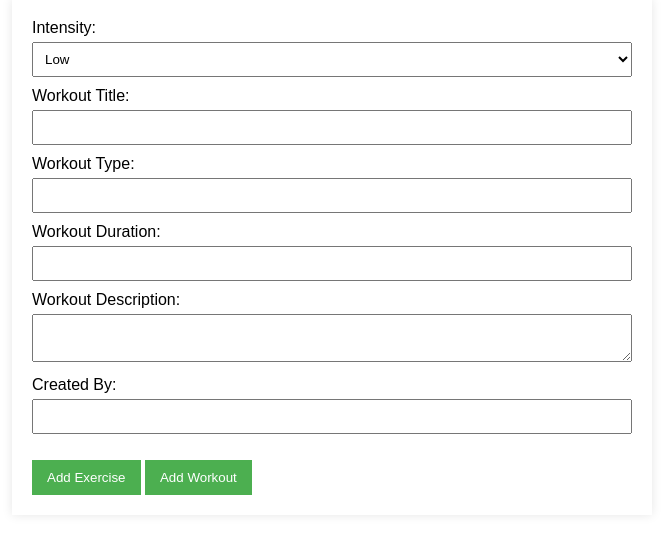
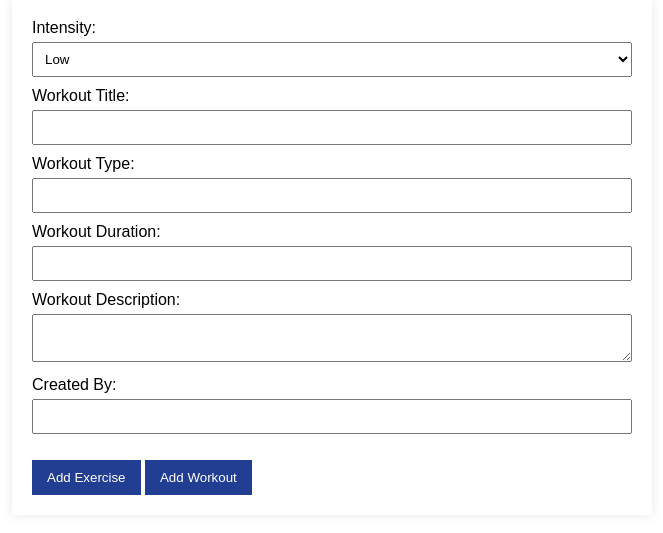
Before and after one commit to JamesWicks01/HIIT_Web_App, a website: page client/pages/workout_creator.html in a window 1280 px wide. Shown: the part 69-602 px from the top of the page, without its empty margins (308-971 px from the left). Drawn offline with Linux system fonts and the light colour scheme.

Commit message:
Updated README and changed button colour in workout creator

```diff
--- a/client/css/workout_creator.css
+++ b/client/css/workout_creator.css
@@ -28,7 +28,7 @@ body {
   }
 
   button {
-    background-color: #4caf50;
+    background-color: #223e93;
     color: white;
     padding: 10px 15px;
     border: none;
```
Also changed, not shown: README.md.
